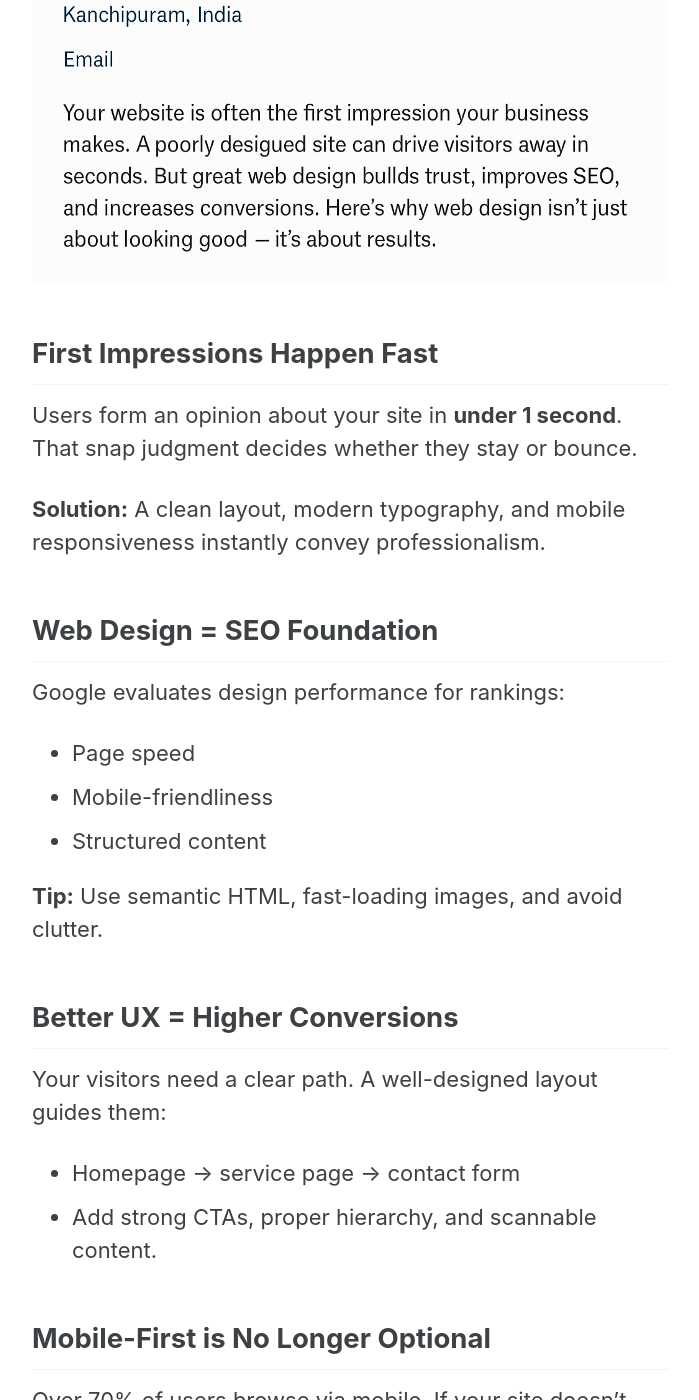
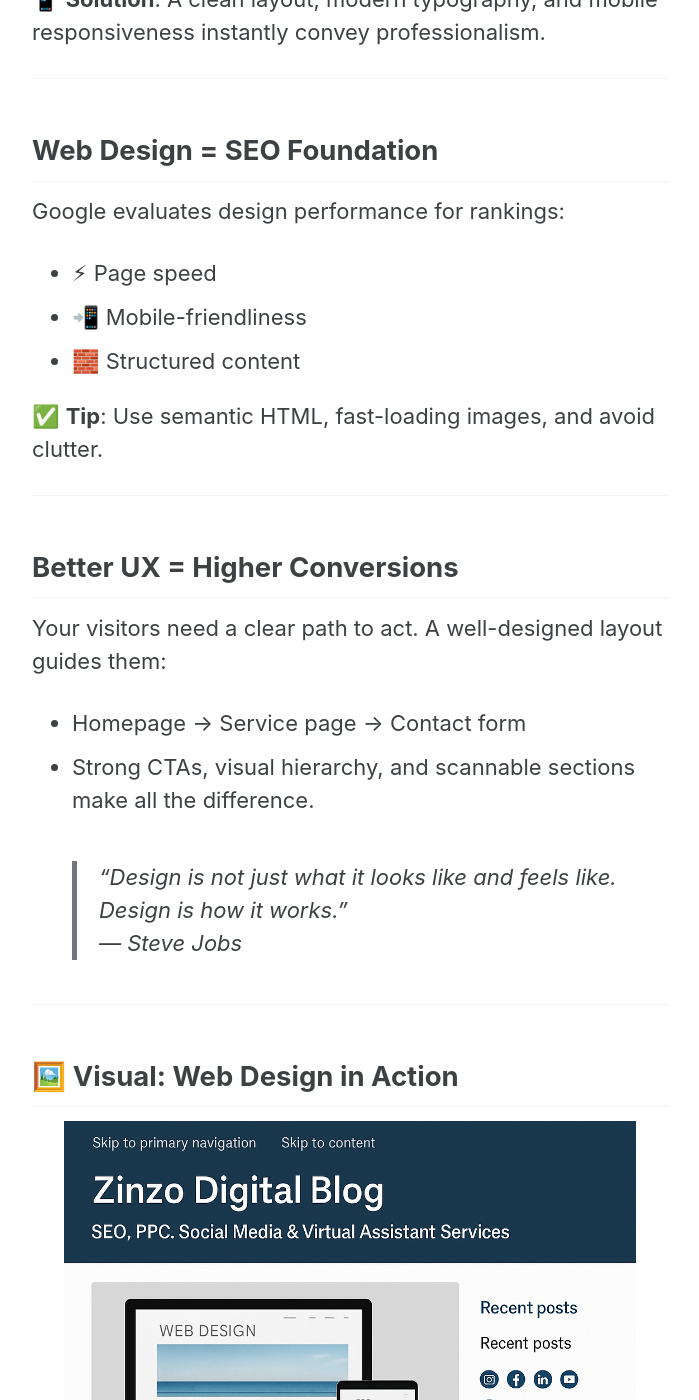
Before and after one commit to zinzodigitalblog/zinzodigital-blog, a Jekyll site: the page built from _posts/2025-07-07-web-design-blueprint.md, in a window 1280 px wide and 1400 px high, scrolled down 1110 px. Shown: the whole window, without its empty margins (290-989 px from the left). Built offline with Jekyll 4.4.1, drawn with Linux system fonts in a browser that asks for light colours; cached includes are drawn as plain includes; some of the changed text lies outside the part shown.

Commit message:
Add files via upload

```diff
--- a/_posts/2025-07-07-web-design-blueprint.md
+++ b/_posts/2025-07-07-web-design-blueprint.md
@@ -1,71 +1,123 @@
 ---
 layout: single
 title: "Why Great Web Design Matters: A Blueprint for Your Online Success"
-date: 2025-07-07
+subtitle: "Zinzo Digital | Web Design & Marketing Experts"
+excerpt: "Your website is your first impression. Discover how design impacts SEO, UX, and business growth."
+author: Zinzo Digital
+read_time: true
+comments: true
+share: true
+related: true
+toc: true
+toc_label: "Contents"
+toc_icon: "laptop-code"
+header:
+  overlay_image: /assets/images/web-design-mockup.png
+  overlay_filter: "0.4"
+  caption: "A visual mockup of responsive web design across devices"
+  actions:
+    - label: "Email Us for Free Audit"
+      url: "mailto:contact@zinzodigital.com"
+      icon: "fas fa-envelope"
 categories: [Web Design]
-tags: [SEO, UX, Web Development, Design Trends]
-image: /assets/images/web-design-mockup.webp
-author: Zinzo Digital
-description: Learn how web design impacts SEO, conversions, and user experience.
+tags: [SEO, UX, Web Development, Design]
 ---
 
 Your website is often the first impression your business makes. A poorly designed site can drive visitors away in seconds. But great web design builds trust, improves SEO, and increases conversions. Here’s why web design isn’t just about looking good — it's about results.
 
-![Web design layout shown on desktop, tablet, and mobile devices](/assets/images/web-design-mockup.png)
+---
 
 ## First Impressions Happen Fast
 
 Users form an opinion about your site in **under 1 second**. That snap judgment decides whether they stay or bounce.
 
-**Solution:** A clean layout, modern typography, and mobile responsiveness instantly convey professionalism.
+📱 **Solution**: A clean layout, modern typography, and mobile responsiveness instantly convey professionalism.
+
+---
 
 ## Web Design = SEO Foundation
 
 Google evaluates design performance for rankings:
 
-- Page speed
-- Mobile-friendliness
-- Structured content
+- ⚡ Page speed
+- 📲 Mobile-friendliness
+- 🧱 Structured content
 
-**Tip:** Use semantic HTML, fast-loading images, and avoid clutter.
+✅ **Tip**: Use semantic HTML, fast-loading images, and avoid clutter.
+
+---
 
 ## Better UX = Higher Conversions
 
-Your visitors need a clear path. A well-designed layout guides them:
+Your visitors need a clear path to act. A well-designed layout guides them:
 
-- Homepage → service page → contact form
-- Add strong CTAs, proper hierarchy, and scannable content.
+- Homepage → Service page → Contact form
+- Strong CTAs, visual hierarchy, and scannable sections make all the difference.
+
+> “Design is not just what it looks like and feels like. Design is how it works.”
+> — *Steve Jobs*
+
+---
+
+## 🖼️ Visual: Web Design in Action
+
+<p align="center">
+  <img src="/assets/images/web-design-mockup.png" alt="Responsive mockup of a modern website layout" width="90%">
+</p>
+
+---
 
 ## Mobile-First is No Longer Optional
 
-Over 70% of users browse via mobile. If your site doesn’t adapt, you’re losing leads.
+Over **70% of users** browse on mobile. If your site isn’t responsive, you're losing leads.
 
-**Pro Tip:** Use responsive frameworks like Bootstrap or Tailwind CSS.
+<div class="notice--info">
+  Use frameworks like <strong>Tailwind CSS</strong> or <strong>Bootstrap</strong> to ensure mobile-first design.
+</div>
+
+---
 
 ## Brand Identity = Visual Trust
 
-Professional design strengthens brand identity. Align everything—logo, color, fonts, tone—to inspire confidence.
+Professional design strengthens brand identity. Align everything:
 
-> “People don’t buy products. They buy brands.”
+- Logo
+- Colors & fonts
+- Messaging & tone
+
+✅ Build recognition and trust.
+
+---
 
 ## Image-Driven Storytelling
 
 Web design is visual — use high-quality images:
 
 - Hero banners
-- Product photos
+- Product or service shots
 - Real team photos
 
-Add alt text, compress files, and use `.webp` for speed.
+Use alt text for SEO, compress files, and prefer `.webp` format.
+
+---
 
 ## Accessibility Boosts Reach
 
-Good design ensures usability for everyone. Use strong contrast, readable fonts, and screen reader labels.
+Design for everyone:
 
-## Conclusion
+- Strong contrast
+- Readable fonts
+- Screen-reader friendly HTML
 
-Web design is your digital storefront. Investing in a clean, responsive, SEO-friendly website ensures long-term success.
+🧠 Inclusive design = higher reach.
 
 ---
 
-Need help creating your dream website? Contact **Zinzo Digital** – your partner in powerful web experiences.
+## 🎯 Conclusion: Design for Growth
+
+Web design is your digital storefront. Investing in a clean, responsive, SEO-friendly website isn’t optional — it's your edge in a competitive world.
+
+---
+
+Need help building your dream site?
+📧 [Email Zinzo Digital](mailto:contact@zinzodigital.com) – Let's bring your vision to life.
```
